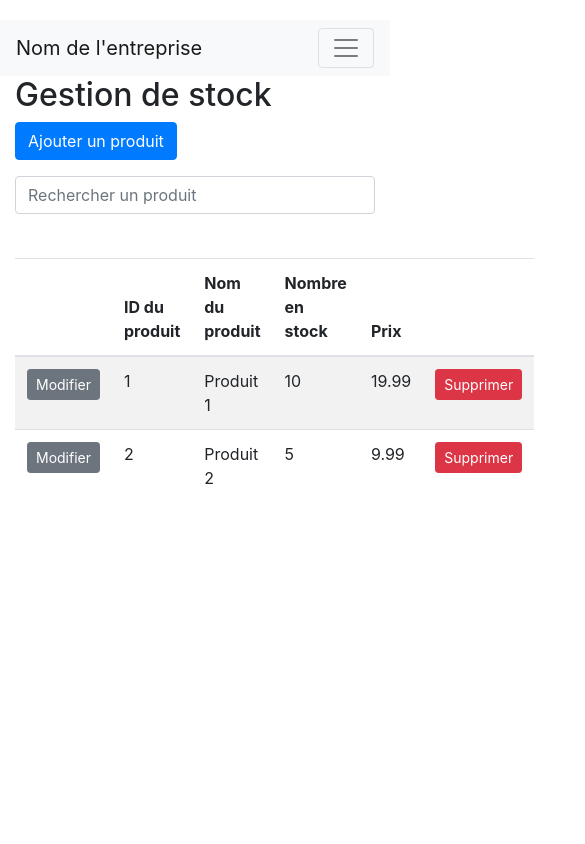
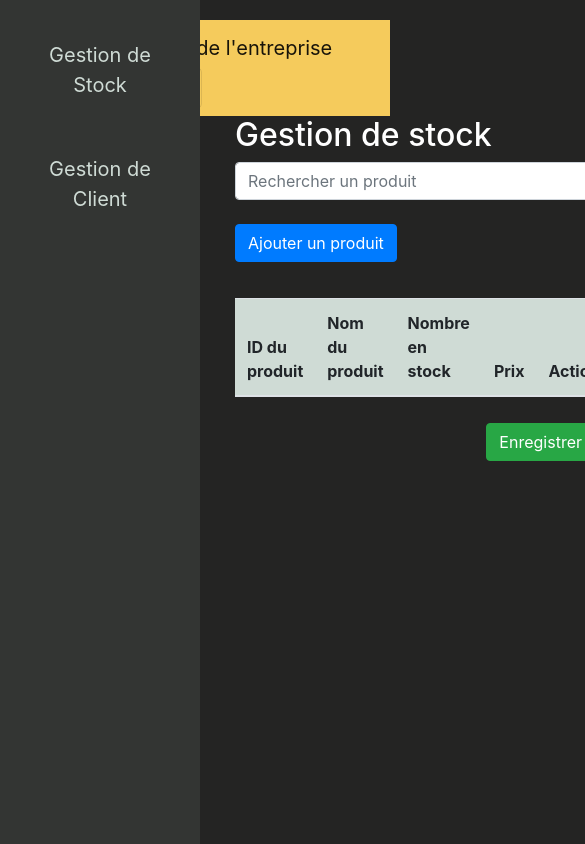
Before and after one commit to Remfich/Projet_info_S1_CIR3, a plain HTML site: page admin_front/admin.html in a window 390 px wide. Shown: the top 844 px of the page, 585 px wide, since content can reach past the window. Drawn offline with nearby package versions, Linux system fonts and the light colour scheme.

Commit message:
Add files via upload

```diff
--- a/admin_front/admin.html
+++ b/admin_front/admin.html
@@ -8,8 +8,8 @@
   <link rel="stylesheet" href="styles.css">
 </head>
 <body>
-  <nav class="navbar navbar-expand-lg navbar-light bg-light">
-    <a class="navbar-brand" href="#">Nom de l'entreprise</a>
+  <nav class="navbar navbar-expand-lg navbar-light">
+    <a class="navbar-brand">Nom de l'entreprise</a>
     <button class="navbar-toggler" type="button" data-toggle="collapse" data-target="#navbarSupportedContent" aria-controls="navbarSupportedContent" aria-expanded="false" aria-label="Toggle navigation">
       <span class="navbar-toggler-icon"></span>
     </button>
@@ -17,67 +17,64 @@
     <div class="collapse navbar-collapse" id="navbarSupportedContent">
       <ul class="navbar-nav ml-auto">
         <li class="nav-item">
-          <a class="nav-link" href="#">Déconnexion</a>
+          <a class="nav-link" href="loginAdmin.html">Déconnexion</a>
         </li>
       </ul>
     </div>
   </nav>
 
+  <div class="sidebar">
+    <a href="admin.html">Gestion de Stock</a>
+    <br>
+    <a href="admin1.html">Gestion de Client</a>
+  </div>
+
   <div class="container">
     <div class="row">
       <div class="col-md-12">
         <h2>Gestion de stock</h2>
-        <a href="#" class="btn btn-primary mb-3">Ajouter un produit</a>
         <input type="text" class="form-control" placeholder="Rechercher un produit">
         <br>
-        <table class="table table-striped">
+        <a href="#" class="btn btn-primary mb-3" onclick="ajouterProduit()">Ajouter un produit</a>
+        <table class="table table-striped" id="product-table"  >
           <thead>
             <tr>
-              <th></th>
               <th>ID du produit</th>
               <th>Nom du produit</th>
-              <th>Nombre en stock</th>
-              <th>Prix</th>
-              <th></th>
+              <th contenteditable="false">Nombre en stock</th>
+              <th contenteditable="false">Prix</th>
+              <th>Actions</th>
             </tr>
           </thead>
           <tbody>
-            <tr>
-              <td><button class="btn btn-sm btn-secondary" onclick="toggleEditMode(this)">Modifier</button></td>
-              <td contenteditable="false">1</td>
-              <td contenteditable="false">Produit 1</td>
-              <td contenteditable="false">10</td>
-              <td contenteditable="false">19.99</td>
-              <td><button class="btn btn-sm btn-danger">Supprimer</button></td>
-            </tr>
-            <tr>
-              <td><button class="btn btn-sm btn-secondary" onclick="toggleEditMode(this)">Modifier</button></td>
-              <td contenteditable="false">2</td>
-              <td contenteditable="false">Produit 2</td>
-              <td contenteditable="false">5</td>
-              <td contenteditable="false">9.99</td>
-              <td><button class="btn btn-sm btn-danger">Supprimer</button></td>
-            </tr>
-            <!-- Ajoutez d'autres lignes pour plus de produits -->
           </tbody>
         </table>
+        <button class="btn btn-success save-button">Enregistrer</button>
       </div>
     </div>
   </div>
 
+  <script>
+    function supprimerProduit(button) {
+      var row = button.parentNode.parentNode;
+      row.parentNode.removeChild(row);
+    }
+  </script>
+  <script>
+    function ajouterProduit() {
+      var table1 = document.getElementById("product-table");
+      var newRow = table1.insertRow(-1);
+      newRow.innerHTML = `
+        <td contenteditable="true"></td>
+        <td contenteditable="true"></td>
+        <td contenteditable="true"></td>
+        <td contenteditable="true"></td>
+        <td><button class="btn btn-danger" onclick="supprimerProduit(this)">Supprimer</button></td>
+      `;
+    }
+  </script>
   <script src="https://code.jquery.com/jquery-3.5.1.slim.min.js"></script>
   <script src="https://cdn.jsdelivr.net/npm/@popperjs/core@2.5.4/dist/umd/popper.min.js"></script>
   <script src="https://stackpath.bootstrapcdn.com/bootstrap/4.5.0/js/bootstrap.min.js"></script>
-  <script>
-    function toggleEditMode(button) {
-      var row = button.parentNode.parentNode;
-      var cells = row.getElementsByTagName("td");
-
-      for (var i = 1; i < cells.length - 1; i++) {
-        var cell = cells[i];
-        cell.contentEditable = !cell.isContentEditable;
-      }
-    }
-  </script>
 </body>
 </html>
--- a/admin_front/styles.css
+++ b/admin_front/styles.css
@@ -1,17 +1,24 @@
 body {
   padding-top: 20px;
+  background-color: #242423;
 }
 
-.container {
-  margin-bottom: 20px;
-}
 
 .navbar-brand {
   margin-right: auto;
+
 }
 
+.navbar{
+  background-color: #F5CB5C;
+  margin-left: 130px;
+}
+h2 {
+  color: white;
+}
 .table {
   margin-top: 20px;
+  background-color: #CFDBD5;
 }
 
 @media (max-width: 576px) {
@@ -21,4 +28,35 @@ body {
   .navbar-nav .nav-item {
     margin-bottom: 10px;
   }
+  .sidebar {
+    background-color: #333533;
+    height: 100vh;
+    width: 200px;
+    position: fixed;
+    left: 0;
+    top: 0;
+    padding: 20px;
+  }
+  .sidebar a {
+    color: #CFDBD5;
+    display: block;
+    margin-bottom: 10px;
+    font-size: 20px;
+    text-align: center;
+  }
+  .container {
+    margin-left: 220px;
+    margin-bottom: 20px;
+  }
+  .save-button {
+    float: right;
+    margin-top: 10px;
+  }
+  .sidebar a:not(.navbar-brand) {
+    margin-top: 20px;
+  }
+  .edit-mode {
+    background-color: white;
+  }
+
 }
```
